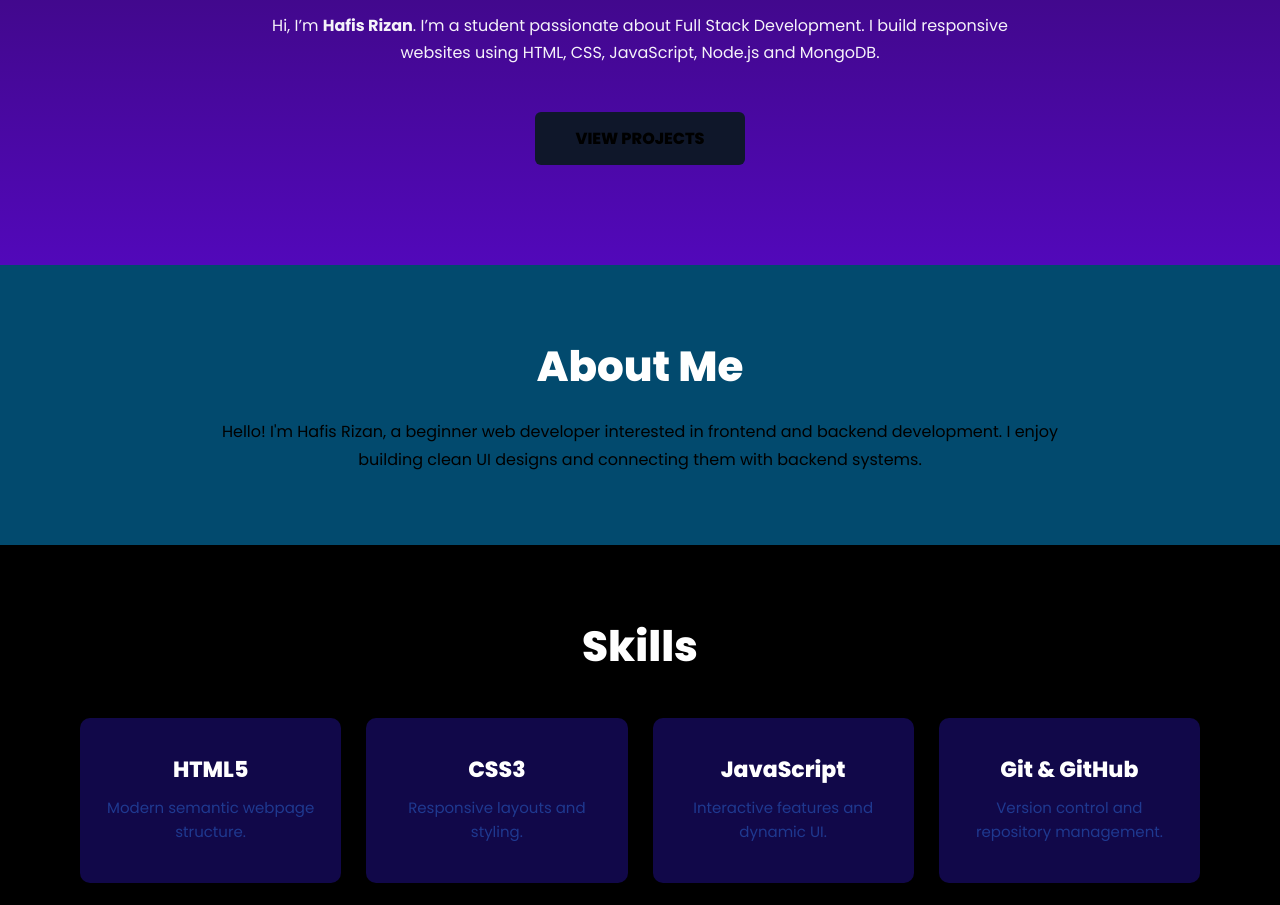
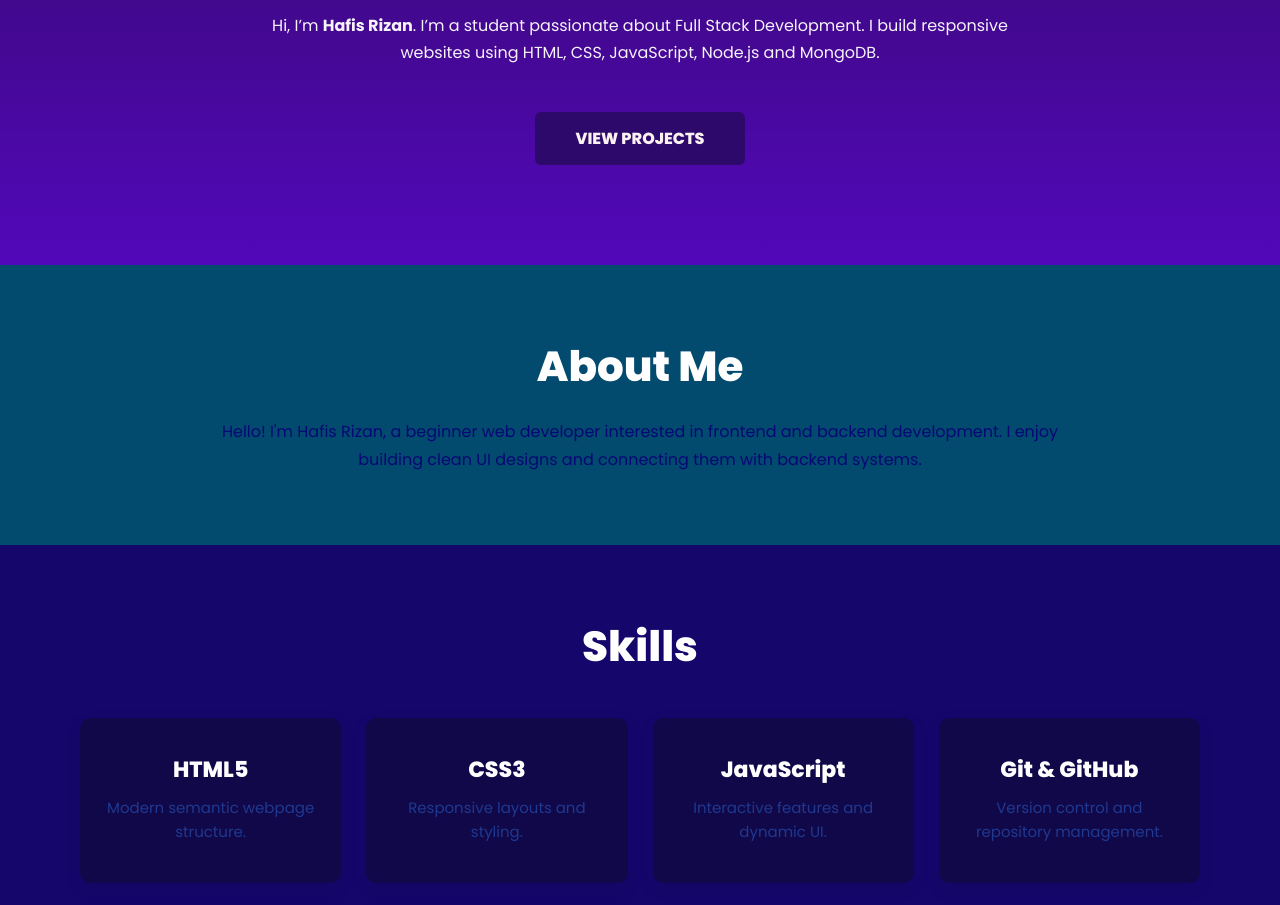
Before and after one commit to 25bcyc27-ux/portfoliowebsite, a plain HTML site: page index.html in a window 1280 px wide. Shown: the part 378-1283 px from the top of the page. Drawn offline with Linux system fonts and the light colour scheme.

Commit message:
work now

```diff
--- a/style.css
+++ b/style.css
@@ -73,8 +73,8 @@ body {
 .hero-btn {
   display: inline-block;
   margin-top: 25px;
-  background: #0f172a;
-  color: rgb(0, 0, 0);
+  background: #2d096b;
+  color: rgb(252, 241, 241);
   text-decoration: none;
   padding: 14px 40px;
   border-radius: 6px;
@@ -83,8 +83,8 @@ body {
 }
 
 .hero-btn:hover {
-  background: rgb(0, 0, 0);
-  color: #0f172a;
+  background: rgb(48, 7, 114);
+  color: #f1f3f8;
 }
 
 /* Sections */
@@ -107,11 +107,11 @@ body {
   margin: auto;
   font-size: 16px;
   line-height: 1.8;
-  color: #000000;
+  color: #060875;
 }
 
 .light-section {
-  background: #000000;  /* light blue-gray */
+  background: #15066c;  /* light blue-gray */
   max-width: 100%;
 }
 
```
